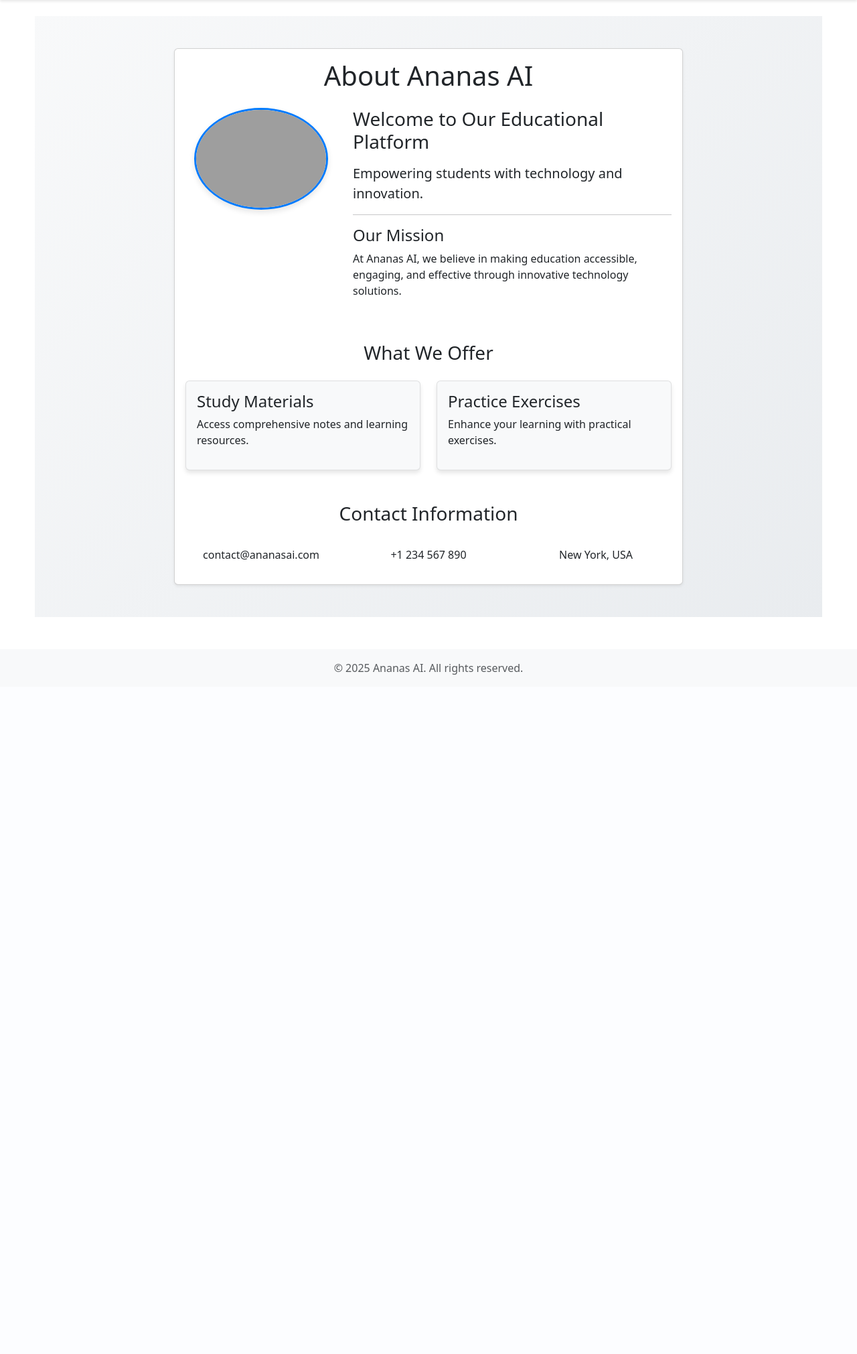
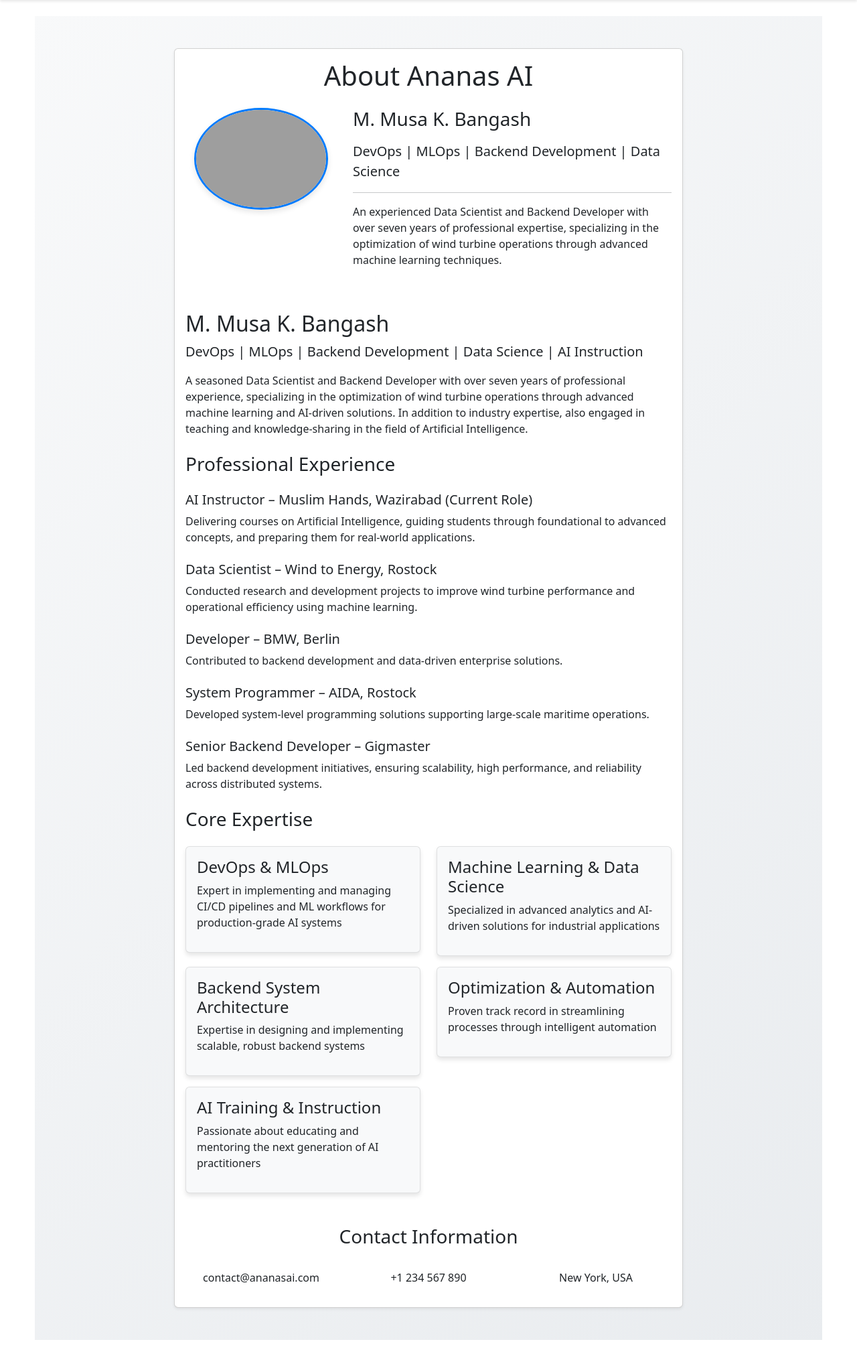
Before and after one commit to MusaBangash/ananas-ai-education, a Flask app: page /about in a window 1280 px wide. Shown: the part 56-2077 px from the top of the page at 67% size. Before the commit the page ends 1063 px from the top, so only its background shows below. Run offline with Flask 3, Linux system fonts and the light colour scheme; grey boxes are pictures that could not be loaded.

Commit message:
Update About page with complete professional profile and current role

```diff
--- a/templates/about.html
+++ b/templates/about.html
@@ -18,27 +18,81 @@
                                 </div>
                             </div>
                             <div class="col-md-8">
-                                <h3 class="mb-3">Welcome to Our Educational Platform</h3>
-                                <p class="lead">Empowering students with technology and innovation.</p>
+                                <h3 class="mb-3">M. Musa K. Bangash</h3>
+                                <p class="lead">DevOps | MLOps | Backend Development | Data Science</p>
                                 <hr>
-                                <h4>Our Mission</h4>
-                                <p>At Ananas AI, we believe in making education accessible, engaging, and effective through innovative technology solutions.</p>
+                                <p class="about-intro">
+                                    An experienced Data Scientist and Backend Developer with over seven years of professional expertise,
+                                    specializing in the optimization of wind turbine operations through advanced machine learning techniques.
+                                </p>
                             </div>
                         </div>
 
-                        <div class="features mt-4">
-                            <h3 class="text-center mb-4">What We Offer</h3>
+                        <div class="profile-header mb-4">
+                            <h2>M. Musa K. Bangash</h2>
+                            <p class="lead">DevOps | MLOps | Backend Development | Data Science | AI Instruction</p>
+                            <div class="bio mt-3">
+                                <p>A seasoned Data Scientist and Backend Developer with over seven years of professional experience, specializing in the optimization of wind turbine operations through advanced machine learning and AI-driven solutions. In addition to industry expertise, also engaged in teaching and knowledge-sharing in the field of Artificial Intelligence.</p>
+                            </div>
+                        </div>
+
+                        <div class="professional-experience mt-4">
+                            <h3 class="mb-4">Professional Experience</h3>
+                            <div class="timeline">
+                                <div class="experience-item mb-4">
+                                    <h5>AI Instructor – Muslim Hands, Wazirabad (Current Role)</h5>
+                                    <p>Delivering courses on Artificial Intelligence, guiding students through foundational to advanced concepts, and preparing them for real-world applications.</p>
+                                </div>
+                                <div class="experience-item mb-4">
+                                    <h5>Data Scientist – Wind to Energy, Rostock</h5>
+                                    <p>Conducted research and development projects to improve wind turbine performance and operational efficiency using machine learning.</p>
+                                </div>
+                                <div class="experience-item mb-4">
+                                    <h5>Developer – BMW, Berlin</h5>
+                                    <p>Contributed to backend development and data-driven enterprise solutions.</p>
+                                </div>
+                                <div class="experience-item mb-4">
+                                    <h5>System Programmer – AIDA, Rostock</h5>
+                                    <p>Developed system-level programming solutions supporting large-scale maritime operations.</p>
+                                </div>
+                                <div class="experience-item mb-4">
+                                    <h5>Senior Backend Developer – Gigmaster</h5>
+                                    <p>Led backend development initiatives, ensuring scalability, high performance, and reliability across distributed systems.</p>
+                                </div>
+                            </div>
+                        </div>
+
+                        <div class="expertise mt-4">
+                            <h3 class="mb-4">Core Expertise</h3>
                             <div class="row g-4">
                                 <div class="col-md-6">
                                     <div class="feature-card p-3 bg-light rounded">
-                                        <h4><i class="fas fa-book text-primary"></i> Study Materials</h4>
-                                        <p>Access comprehensive notes and learning resources.</p>
+                                        <h4><i class="fas fa-cogs text-primary"></i> DevOps & MLOps</h4>
+                                        <p>Expert in implementing and managing CI/CD pipelines and ML workflows for production-grade AI systems</p>
                                     </div>
                                 </div>
                                 <div class="col-md-6">
                                     <div class="feature-card p-3 bg-light rounded">
-                                        <h4><i class="fas fa-tasks text-success"></i> Practice Exercises</h4>
-                                        <p>Enhance your learning with practical exercises.</p>
+                                        <h4><i class="fas fa-brain text-success"></i> Machine Learning & Data Science</h4>
+                                        <p>Specialized in advanced analytics and AI-driven solutions for industrial applications</p>
+                                    </div>
+                                </div>
+                                <div class="col-md-6 mt-3">
+                                    <div class="feature-card p-3 bg-light rounded">
+                                        <h4><i class="fas fa-server text-info"></i> Backend System Architecture</h4>
+                                        <p>Expertise in designing and implementing scalable, robust backend systems</p>
+                                    </div>
+                                </div>
+                                <div class="col-md-6 mt-3">
+                                    <div class="feature-card p-3 bg-light rounded">
+                                        <h4><i class="fas fa-robot text-warning"></i> Optimization & Automation</h4>
+                                        <p>Proven track record in streamlining processes through intelligent automation</p>
+                                    </div>
+                                </div>
+                                <div class="col-md-6 mt-3">
+                                    <div class="feature-card p-3 bg-light rounded">
+                                        <h4><i class="fas fa-chalkboard-teacher text-info"></i> AI Training & Instruction</h4>
+                                        <p>Passionate about educating and mentoring the next generation of AI practitioners</p>
                                     </div>
                                 </div>
                             </div>
```
